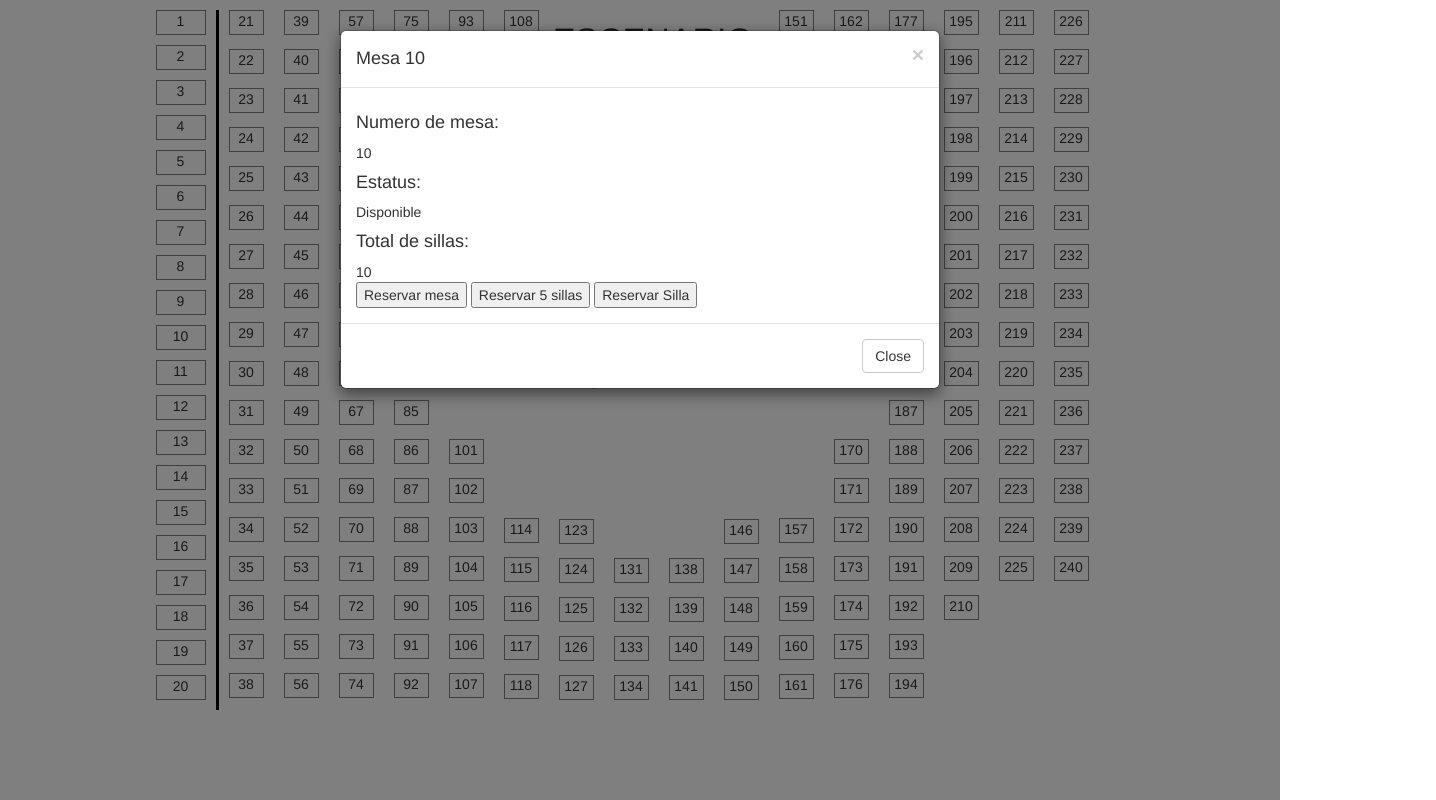
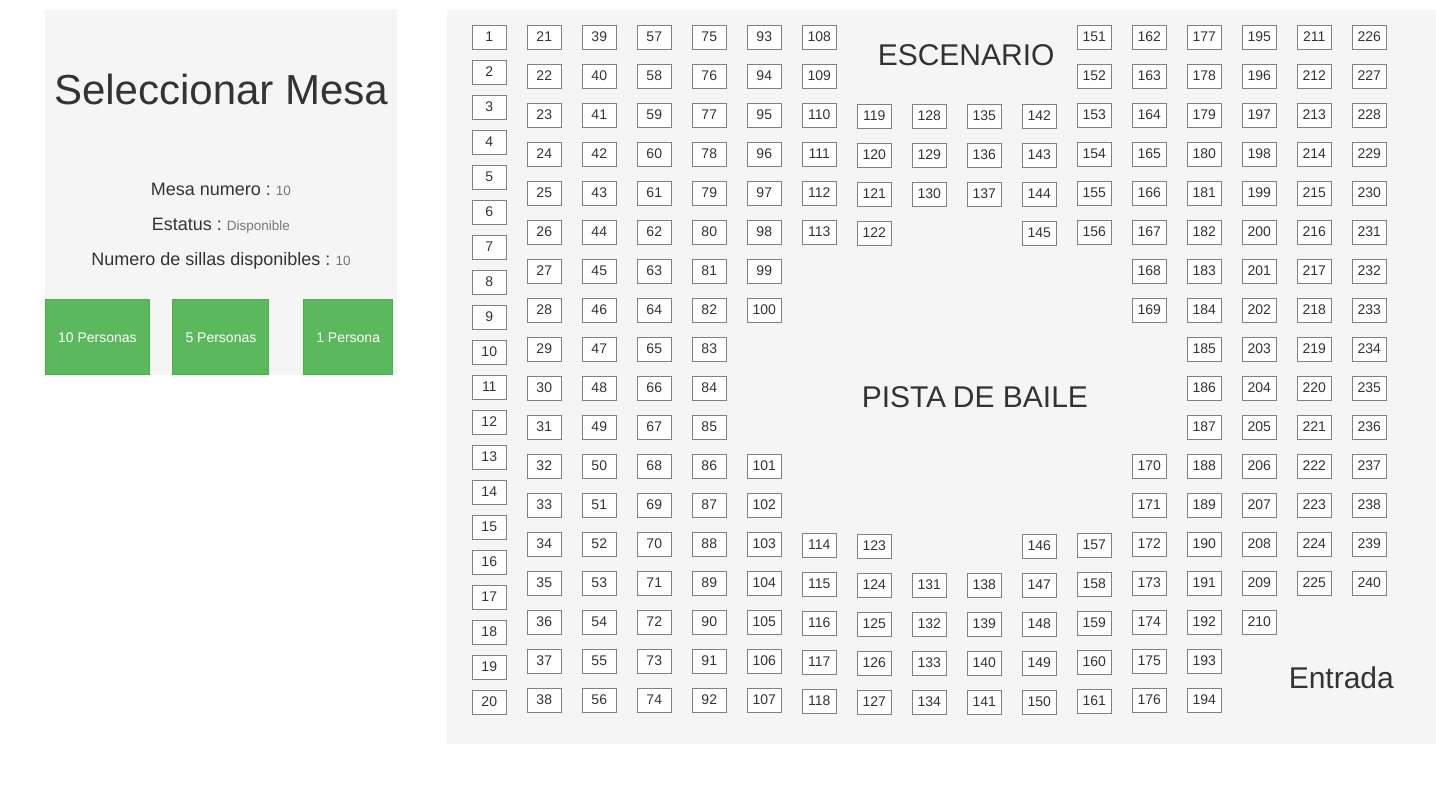
Before and after one commit to BrUn3y/Prototype_tables, a plain HTML site: page index.html in a window 1280 px wide. Both pictures are taken after a click on the element "10". Shown: the whole page, 1436 px wide, since content can reach past the window. Drawn offline with nearby package versions, Linux system fonts and the light colour scheme.

Commit message:
New functions

```diff
--- a/index.html
+++ b/index.html
@@ -8,55 +8,60 @@
     <script type="text/javascript" src="js/jquery.min.js"></script>
   </head>
   <body>
-    <center class="escenario">
-        <p>ESCENARIO</p>
-    </center>
-    <center class="pista">
-        <p>PISTA DE BAILE</p>
-    </center>
 
-     <center>
-       <div id="dashboard" class="row dashboard">
+      <div class="row">
+        <div class="col-lg-4">
+          <div class="card-info">
+            <!--Hide label-->
+            <p class="label-select">Seleccionar Mesa</p>
+            <!--Hide label-->
 
-       </div>
-     </center>
+            <!--Show data Info-->
+            <h4>
+              Mesa numero :
+              <small class="text-muted" id="table_no"></small>
+            </h4>
+            <h4>
+              Estatus :
+              <small class="text-muted" id="status"></small>
+            </h4>
+            <h4>
+              Numero de sillas disponibles :
+              <small class="text-muted" id="total_chair"></small>
+            </h4>
+            <!--Show data Info-->
+
+            <div class="row" style="margin-bottom: 30px;margin-top: 30px;">
+              <div class="col-xs-4">
+                <center>
+                    <button type="button" id="save_table" class="btn btn-success select-table">10 Personas</button>
+                </center>
+              </div>
+              <div class="col-xs-4">
+                <center>
+                    <button type="button" id="save_5chair" class="btn btn-success select-table">5 Personas</button>
+                </center>
+              </div>
+              <div class="col-xs-4">
+                <center>
+                    <button type="button" id="save_chair"class="btn btn-success select-table">1 Persona</button>
+                </center>
+              </div>
+            </div>
 
 
+          </div>
 
-    <!-- Modal -->
-<div id="myModal" class="modal fade" role="dialog">
-  <div class="modal-dialog">
+        </div>
+        <div class="col-lg-8">
+          <center>
+            <div id="dashboard" class="row dashboard">
+            </div>
+          </center>
 
-    <!-- Modal content-->
-    <div class="modal-content">
-      <div class="modal-header">
-        <button type="button" class="close" data-dismiss="modal">&times;</button>
-        <h4 class="modal-title">Mesa Header</h4>
-      </div>
-      <div class="modal-body">
-        <h4>Numero de mesa:</h4>
-        <span id="table_no"></span>
-        <h4>Estatus:</h4>
-        <span id="status"></span>
-        <h4>Total de sillas:</h4>
-        <span id="total_chair"></span>
-        <!--h4>Representante:</h4>
-        <span id="lead"></span-->
-        <br>
-        <button type="button" name="button" id="save_table"> Reservar mesa</button>
-        <button type="button" name="button" id="save_5chair">Reservar 5 sillas</button>
-        <button type="button" name="button" id="save_chair"> Reservar Silla</button>
+        </div>
 
       </div>
-      <div class="modal-footer">
-        <button type="button" class="btn btn-default" data-dismiss="modal">Close</button>
-      </div>
-    </div>
-
-  </div>
-</div>
-
-
 
 
   </body>
--- a/js/controller.js
+++ b/js/controller.js
@@ -9,10 +9,22 @@ $( document ).ready(function() {
    });
  }
 
+/*     function getTables() {
+        jQuery.ajax({
+            type: "GET",
+            url: "/posadaIBMMx/?class=Mapa&method=getTables",
+            success: function (response) {
+                response = JSON.parse(response);
+                console.log(response);
+            }
+        });
+    };
+    getTables();*/
 
-var table = "<div style='float:left; border-right-width:3px;border-right-style: solid;border-right-color: black;'>";
+
+var table = "<div style='float:left;'>";
  $.each(tables, function( index, value ) {
-   var mesa = "<div id='table_"+value.table_no+"' class='tables' data-toggle='modal' data-target='#myModal'> "+value.table_no+"</div>";
+   var mesa = "<div id='table_"+value.table_no+"' class='tables'> "+value.table_no+"</div>";
    table = table + mesa;
 
    switch (index) {
@@ -40,6 +52,9 @@ var table = "<div style='float:left; border-right-width:3px;border-right-style:
        table = table +"</div>";
        table = table + "<div style='float:left;'>";
        break;
+    case 107:
+        table = table + "<p class='escenario'>ESCENARIO</p>";
+    break;
      case 117:
        table = table +"</div>";
        table = table + "<div style='float:left;'>";
@@ -51,6 +66,9 @@ var table = "<div style='float:left; border-right-width:3px;border-right-style:
      case 133:
        table = table +"</div>";
        table = table + "<div style='float:left;'>";
+       break;
+      case 136:
+       table = table +"<p class='pista'> PISTA DE BAILE </p>";
        break;
      case 140:
        table = table +"</div>";
@@ -81,6 +99,7 @@ var table = "<div style='float:left; border-right-width:3px;border-right-style:
        table = table + "<div style='float:left;'>";
        break;
       case 239:
+      table = table + "<p class='entrada'>Entrada</p>"
         $("#dashboard").html(table);
         break;
      default:
@@ -88,10 +107,8 @@ var table = "<div style='float:left; border-right-width:3px;border-right-style:
  });
 
   $.each(tables, function( index, value ) {
-    if (index <= 19) {
-      $('#table_'+value.table_no).css("width","50px");
-    }else {
-      $('#table_'+value.table_no).css("margin-bottom","14px");
+    if (index >= 19) {
+     $('#table_'+value.table_no).css("margin-bottom","14px");
     }
     switch (index) {
       case 99:
@@ -134,7 +151,39 @@ var table = "<div style='float:left; border-right-width:3px;border-right-style:
     }
   });
 
-
+  function disabledButton (table){
+    if (table.status == true) {
+      $("#save_table").prop('disabled', false);
+      $("#save_chair").prop('disabled', false);
+      $("save_5chair").prop('disabled', false);
+    }else {
+      $("#save_table").prop('disabled', true);
+      $('#save_table').addClass('btn-danger');
+      $("#save_chair").prop('disabled', true);
+      $('#save_chair').addClass('btn-danger');
+      $("#save_5chair").prop('disabled', true);
+      $('#save_5chair').addClass('btn-danger');
+    }
+    ///SHOW BUTTON FOR 10 CHAIRS
+    if (table.total_chair == 10) {
+      $("#save_table").prop('disabled', false);
+    }else {
+      $("#save_table").prop('disabled', true);
+      $('#save_table').addClass('btn-danger');
+    }
+    ////SHOW BUTTON FOR 5 CHAIRS
+    if (table.total_chair >= 5) {
+      $("#save_5chair").prop('disabled', false);
+    }else {
+      $("#save_5chair").prop('disabled', true);
+      $('#save_5chair').addClass('btn-danger');
+    }
+    if (table.total_chair == 0) {
+      $("#save_chair").prop('disabled', true);
+      $('#save_chair').addClass('btn-danger');
+      $("#status").text("No Disponible");
+    }
+  }
 
 
 
@@ -142,6 +191,9 @@ var table = "<div style='float:left; border-right-width:3px;border-right-style:
 
   var table_reserver;
   $(".dashboard .tables").click(function(event){
+    $('#save_table').removeClass('btn-danger');
+    $('#save_5chair').removeClass('btn-danger');
+    $('#save_chair').removeClass('btn-danger');
     var table_no = event.target.id;
     table_no = table_no.split("_");
     table_no = parseInt(table_no[1]) - 1;
@@ -156,32 +208,16 @@ var table = "<div style='float:left; border-right-width:3px;border-right-style:
     }
     $("#total_chair").text(tables[table_no].total_chair);
     $("#lead").text(tables[table_no].lead);
-    if (tables[table_no].status == true) {
-      $("#save_table").show();
-      $("#save_chair").show();
-      $("save_5chair").show();
-    }else {
-      $("#save_table").hide();
-      $("#save_chair").hide();
-      $("#save_5chair").hide();
-    }
-    ///SHOW BUTTON FOR 10 CHAIRS
-    if (tables[table_no].total_chair == 10) {
-      $("#save_table").show();
-    }else {
-      $("#save_table").hide();
-    }
-    ////SHOW BUTTON FOR 5 CHAIRS
-    if (tables[table_no].total_chair >= 5) {
-      $("#save_5chair").show();
-    }else {
-      $("#save_5chair").hide();
-    }
+    disabledButton(tables[table_no]);
+
   });
+
+
 
   $("#save_table").click(function(){
     tables[table_reserver.table_no-1].total_chair=tables[table_reserver.table_no-1].total_chair-10;
     tables[table_reserver.table_no-1].status=false;
+    disabledButton(tables[table_reserver.table_no-1]);
     $("#table_"+table_reserver.table_no).css('background-color', '#FC4349');
     $("#table_"+table_reserver.table_no).css('color', '#FFF');
      $('#myModal').modal('hide');
@@ -189,8 +225,10 @@ var table = "<div style='float:left; border-right-width:3px;border-right-style:
 
   $("#save_chair").click(function(){
     tables[table_reserver.table_no-1].total_chair=tables[table_reserver.table_no-1].total_chair-1;
+    $("#total_chair").text(tables[table_reserver.table_no-1].total_chair);
     $("#table_"+table_reserver.table_no).css('background-color', '#6DBCDB');
     $("#table_"+table_reserver.table_no).css('color', '#FFF');
+    disabledButton(tables[table_reserver.table_no-1]);
     if (tables[table_reserver.table_no-1].total_chair == 0) {
       tables[table_reserver.table_no-1].status=false;
       $("#table_"+table_reserver.table_no).css('background-color', '#FC4349');
@@ -201,7 +239,9 @@ var table = "<div style='float:left; border-right-width:3px;border-right-style:
 
   $("#save_5chair").click(function(){
     tables[table_reserver.table_no-1].total_chair=tables[table_reserver.table_no-1].total_chair-5;
+    $("#total_chair").text(tables[table_reserver.table_no-1].total_chair);
     $("#table_"+table_reserver.table_no).css('background-color', '#6DBCDB');
+    disabledButton(tables[table_reserver.table_no-1]);
     $("#table_"+table_reserver.table_no).css('color', '#FFF');
     if (tables[table_reserver.table_no-1].total_chair == 0) {
       tables[table_reserver.table_no-1].status=false;
--- a/style.css
+++ b/style.css
@@ -5,6 +5,8 @@
   width: 989px;
   text-align: center;
   font-weight: 200;
+  background-color: whitesmoke;
+  padding: 15px;
 }
 
 .tables{
@@ -14,11 +16,11 @@
   margin-bottom: 10px;
   margin-left: 10px;
   margin-right: 10px;
-  /*display: -webkit-inline-box;*/
   cursor: pointer;
   border-style: solid;
   border-width: 1px;
   border-color: grey;
+  transition: box-shadow 1s;
 }
 
 .tables:hover{
@@ -27,27 +29,62 @@
 
 .escenario
 {
-  position: absolute;
-  top: 2%;
-  left: 51%;
-  width: 400px;
-  margin-left: -200px;
-  height: 300px;
-  font-size: 34px;
-  font-weight: 100;
-  z-index: -1;
+    position: absolute;
+    margin-left: 86px;
+    font-size: 30px;
+    font-weight: 100;
+    margin-top: -30px;
 }
 
 .pista
 {
+    position: absolute;
+    margin-top: 155px;
+    font-size: 30px;
+    font-weight: 100;
+    margin-left: -95px;
+}
+
+.entrada{
+  font-size: 30px;
+  margin-top: 47px;
   position: absolute;
-  top: 44%;
-  left: 53%;
-  width: 400px;
-  margin-left: -200px;
-  height: 300px;
-  font-size: 34px;
+  margin-left: -53px;
   font-weight: 100;
-  z-index: -1;
+}
 
+.card-info{
+  background-color: whitesmoke;
+  margin: 10px;
+  height: 100%;
+  margin-left: 45px;
 }
+
+.label-select{
+  font-size: 3.0em;
+  font-weight: 100;
+  text-align: center;
+  padding-top: 50px;
+  padding-bottom: 50px;
+}
+
+h4{
+ font-weight: 300;
+ text-align: center;
+ margin-bottom: 15px;
+}
+
+small{
+  font-weight: 100;
+}
+
+.col-xs-4{
+  text-align: center;
+}
+
+.select-table{
+  display: inline-block;
+  height: 76px;
+  border-radius: inherit;
+  font-weight: 300;
+}
```
Also changed, not shown: 1 other file.
